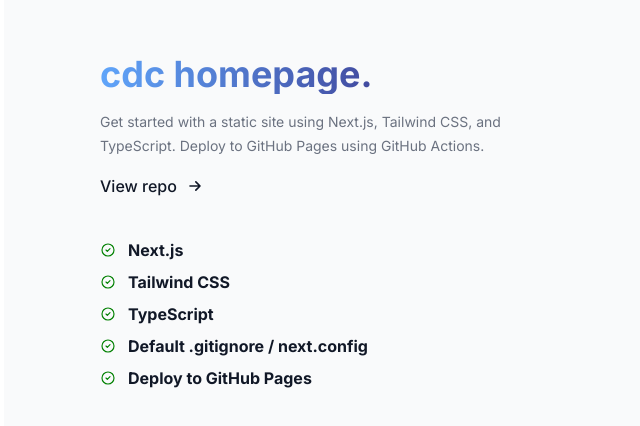
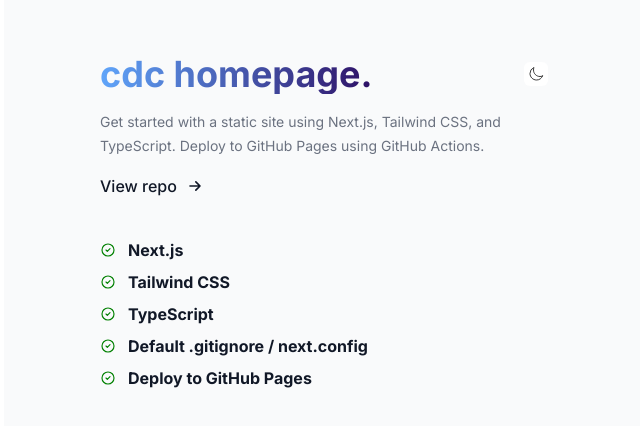
Before and after one commit to codesign-cloud/cdc-homepage, a Next.js app: page / in a window 1280 px wide. Shown: the part 106-532 px from the top of the page, without its empty margins (28-668 px from the left). Built offline with nearby package versions, Linux system fonts and the light colour scheme.

Commit message:
ColorThemeSwitcher

```diff
--- /dev/null
+++ b/src/app/ClientThemeProvider.tsx
@@ -0,0 +1,7 @@
+'use client';
+
+import { ThemeProvider } from 'next-themes'
+
+export default function ClientThemeProvider({ children }: { children: React.ReactNode }) {
+  return <ThemeProvider attribute="class" storageKey='cdc-homepage.colorScheme'>{children}</ThemeProvider>
+}
--- /dev/null
+++ b/src/app/ColorThemeSwitcher.tsx
@@ -0,0 +1,31 @@
+'use client';
+
+import { useTheme } from 'next-themes';
+
+// Icons from https://heroicons.com/
+
+const MoonIcon = () => (
+  <svg xmlns="http://www.w3.org/2000/svg" fill="none" viewBox="0 0 24 24" strokeWidth={1.15} stroke="currentColor" className="size-4">
+    <path strokeLinecap="round" strokeLinejoin="round" d="M21.752 15.002A9.72 9.72 0 0 1 18 15.75c-5.385 0-9.75-4.365-9.75-9.75 0-1.33.266-2.597.748-3.752A9.753 9.753 0 0 0 3 11.25C3 16.635 7.365 21 12.75 21a9.753 9.753 0 0 0 9.002-5.998Z" />
+  </svg>
+)
+
+const SunIcon = () => (
+  <svg xmlns="http://www.w3.org/2000/svg" fill="none" viewBox="0 0 24 24" strokeWidth={1.15} stroke="currentColor" className="size-4">
+    <path strokeLinecap="round" strokeLinejoin="round" d="M12 3v2.25m6.364.386-1.591 1.591M21 12h-2.25m-.386 6.364-1.591-1.591M12 18.75V21m-4.773-4.227-1.591 1.591M5.25 12H3m4.227-4.773L5.636 5.636M15.75 12a3.75 3.75 0 1 1-7.5 0 3.75 3.75 0 0 1 7.5 0Z" />
+  </svg>
+)
+
+export default function ColorThemeSwitcher() {
+  const { theme, setTheme } = useTheme();
+
+  return (
+    <button
+      type="button"
+      onClick={() => setTheme(theme === 'light' ? 'dark' : 'light')}
+      className="p-1 rounded-md bg-white text-black dark:bg-gray-800 dark:text-white"
+    >
+      { theme === 'dark' ? <SunIcon /> : <MoonIcon /> }
+    </button>
+  )
+}
--- a/src/app/globals.css
+++ b/src/app/globals.css
@@ -5,6 +5,12 @@
 @layer base {
   html {
     min-width: 320px;
+  }
+}
+
+@layer utilities {
+  .text-balance {
+    text-wrap: balance;
   }
 }
 
@@ -22,18 +28,7 @@
   }
 }
 
-body {
-  color: rgb(var(--foreground-rgb));
-  background: linear-gradient(
-      to bottom,
-      transparent,
-      rgb(var(--background-end-rgb))
-    )
-    rgb(var(--background-start-rgb));
+.full-viewport {
+  min-height: 100vh;
+  width: 100%;
 }
-
-@layer utilities {
-  .text-balance {
-    text-wrap: balance;
-  }
-}
--- a/src/app/layout.tsx
+++ b/src/app/layout.tsx
@@ -1,4 +1,5 @@
 import type { Metadata } from "next";
+import ClientThemeProvider from "./ClientThemeProvider";
 import { Inter } from "next/font/google";
 import "./globals.css";
 
@@ -15,8 +16,10 @@
   children: React.ReactNode;
 }>) {
   return (
-    <html lang="en">
-      <body className={inter.className} style={{ minHeight: '100vh', width: '100%' }}>{children}</body>
+    <html lang="en" suppressHydrationWarning>
+      <body className={`${inter.className} full-viewport`}>
+        <ClientThemeProvider>{children}</ClientThemeProvider>
+      </body>
     </html>
   );
 }
--- a/src/app/page.tsx
+++ b/src/app/page.tsx
@@ -1,4 +1,5 @@
 import React from 'react';
+import ColorThemeSwitcher from './ColorThemeSwitcher';
 
 interface FeatItem {
   name: string;
@@ -25,8 +26,7 @@
   return (
     <div>
 
-      <section className="py-12 bg-white sm:py-16 lg:py-20" style={{ minHeight: '100vh', width: '100%' }}>
-
+      <section className="full-viewport py-12 bg-white dark:bg-black sm:py-16 lg:py-20">
 
         <div className="px-4 mx-auto max-w-7xl sm:px-6 lg:px-8">
           <div className="px-8 py-10 overflow-hidden lg:px-24 md:py-20 bg-gray-50 rounded-3xl">
@@ -34,9 +34,15 @@
             {/* Header */}
             <div className="px-0 mx-auto max-w-7xl">
               <div className="max-w-md">
-                <h2 className="text-3xl font-bold sm:text-4xl bg-gradient-to-r from-blue-400 to-violet-950 text-transparent bg-clip-text">
-                  cdc homepage.
-                </h2>
+
+
+                <div className="flex justify-between items-center">
+                  <h2 className="text-3xl font-bold sm:text-4xl bg-gradient-to-r from-blue-400 to-violet-950 text-transparent bg-clip-text">
+                    cdc homepage.
+                  </h2>
+                  <ColorThemeSwitcher />
+                </div>
+
                 <p className="mt-4 text-sm font-normal leading-6 text-gray-500">
                   Get started with a static site using Next.js, Tailwind CSS, and TypeScript. Deploy to GitHub Pages using GitHub Actions.
                 </p>
@@ -46,8 +52,8 @@
                     View repo
                     <svg className="w-5 h-5 ml-2 transition-all duration-200 transform group-hover:translate-x-1"
                       xmlns="http://www.w3.org/2000/svg" fill="none" viewBox="0 0 24 24" stroke="currentColor"
-                      stroke-width="2">
-                      <path stroke-linecap="round" stroke-linejoin="round" d="M13 7l5 5m0 0l-5 5m5-5H6" />
+                      strokeWidth="2">
+                      <path strokeLinecap="round" strokeLinejoin="round" d="M13 7l5 5m0 0l-5 5m5-5H6" />
                     </svg>
                   </a>
                 </div>
--- a/tailwind.config.ts
+++ b/tailwind.config.ts
@@ -1,6 +1,7 @@
 import type { Config } from "tailwindcss";
 
 const config: Config = {
+  darkMode: 'class',
   content: [
     "./src/pages/**/*.{js,ts,jsx,tsx,mdx}",
     "./src/components/**/*.{js,ts,jsx,tsx,mdx}",
```
